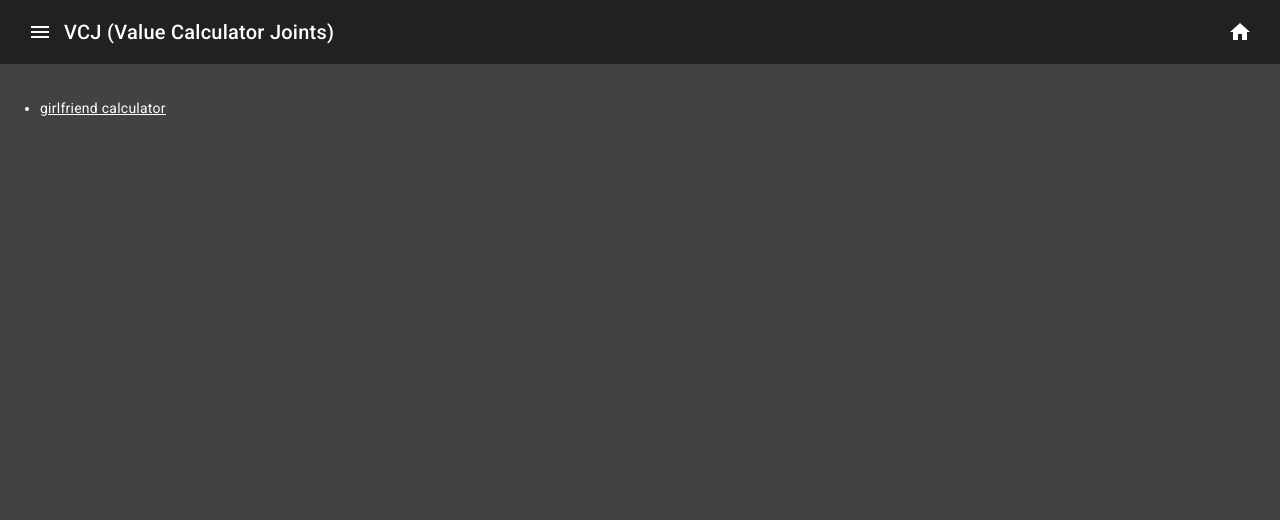
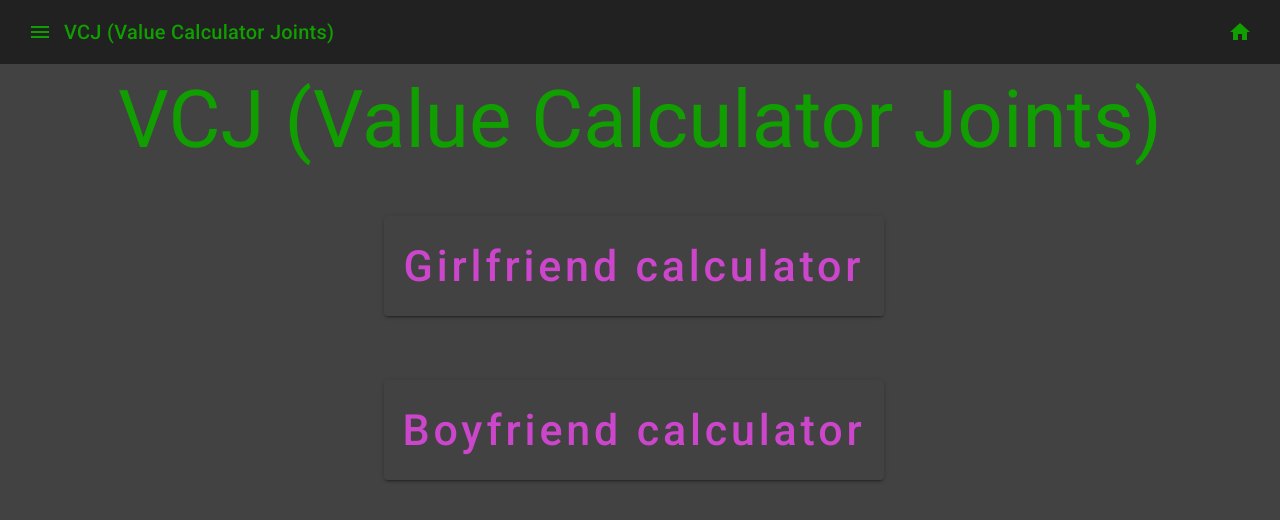
Before and after one commit to Z0ri/VCJ, an Angular app: page / in a window 1280 px wide. Shown: the top 520 px of the page. Built offline with nearby package versions, Linux system fonts and the light colour scheme.

Commit message:
bozza home page e navbar

```diff
--- a/src/app/app.module.ts
+++ b/src/app/app.module.ts
@@ -11,6 +11,7 @@ import {MatSelectModule} from '@angular/material/select';
 import {MatFormFieldModule} from '@angular/material/form-field';
 import { AppRoutingModule } from './app-routing.module';
 import { MatSidenavModule } from '@angular/material/sidenav';
+import {MatMenuModule} from '@angular/material/menu';
 
 import { AppComponent } from './app.component';
 import { GirlfriendComponent } from './girlfriend/girlfriend.component';
@@ -24,7 +25,6 @@ import { FormsModule } from '@angular/forms';
 import { CalculatingComponent } from './calculating/calculating.component';
 import { ResultComponent } from './result/result.component';
 import { HomeComponent } from './home/home.component';
-import { SidenavComponent } from './sidenav/sidenav.component';
 import { ToolbarComponent } from './toolbar/toolbar.component';
 
 
@@ -42,7 +42,6 @@ import { ToolbarComponent } from './toolbar/toolbar.component';
     CalculatingComponent,
     ResultComponent,
     HomeComponent,
-    SidenavComponent,
     ToolbarComponent,
   ],
   imports: [
@@ -58,6 +57,7 @@ import { ToolbarComponent } from './toolbar/toolbar.component';
     MatFormFieldModule,
     FormsModule,
     MatSidenavModule,
+    MatMenuModule
   ],
   providers: [
     provideClientHydration()
--- a/src/app/girlfriend/girlfriend.component.css
+++ b/src/app/girlfriend/girlfriend.component.css
@@ -1,5 +1,4 @@
 #title{
-    color: #109e01;
     font-size: 50px;
     margin-top: 50px;
     margin-bottom: 50px;
@@ -17,6 +16,8 @@ hr{
 /*titoli*/
 label{
     font-size: 20px;
-    font-family: 'Roboto';
-    color: white;
+    color: rgb(203, 70, 203);
 }
+#calculateBtn{
+    color: rgb(203, 70, 203);
+}
--- a/src/app/home/home.component.css
+++ b/src/app/home/home.component.css
@@ -0,0 +1,14 @@
+#title{
+    text-align: center;
+    margin-top: 20px;
+    font-size: 80px;
+    color: #109e01;
+}
+#girlfriendBtn, #boyfriendBtn{
+    margin-top: 5%;
+    margin-left: 30%;
+    height: 100px;
+    width: 500px;
+    font-size: 43px;
+    color: rgb(203, 70, 203);
+}
--- a/src/app/home/home.component.html
+++ b/src/app/home/home.component.html
@@ -1,5 +1,5 @@
 <app-toolbar></app-toolbar>
 <br>
-<ul style="color: white;">
-    <li><a routerLink="girlFriend" style="color: white;">girlfriend calculator</a></li>
-</ul>
+<h1 id="title">VCJ (Value Calculator Joints)</h1>
+<button mat-raised-button id="girlfriendBtn" routerLink="girlFriend">Girlfriend calculator</button>
+<button mat-raised-button id="boyfriendBtn" routerLink="girlFriend">Boyfriend calculator</button>
--- a/src/app/sidenav/sidenav.component.ts
+++ /dev/null
@@ -1,10 +0,0 @@
-import { Component } from '@angular/core';
-
-@Component({
-  selector: 'app-sidenav',
-  templateUrl: './sidenav.component.html',
-  styleUrl: './sidenav.component.css'
-})
-export class SidenavComponent {
-  showFiller = false;
-}
--- a/src/app/toolbar/toolbar.component.css
+++ b/src/app/toolbar/toolbar.component.css
@@ -1,3 +1,10 @@
 .example-spacer {
     flex: 1 1 auto;
 }
+button{
+    color: #109e01;
+}
+span{
+    color: #109e01;
+
+}
--- a/src/app/toolbar/toolbar.component.html
+++ b/src/app/toolbar/toolbar.component.html
@@ -1,6 +1,10 @@
 <mat-toolbar>
-    <button mat-icon-button class="example-icon" aria-label="Example icon-button with menu icon">
+    <button mat-icon-button class="example-icon" [matMenuTriggerFor]="menu" aria-label="Example icon-button with menu icon">
       <mat-icon>menu</mat-icon>
+      <mat-menu #menu="matMenu">
+        <button mat-menu-item>Item 1</button>
+        <button mat-menu-item>Item 2</button>
+      </mat-menu>
     </button>
     <span>VCJ (Value Calculator Joints)</span>
     <span class="example-spacer"></span>
--- a/src/styles.css
+++ b/src/styles.css
@@ -4,4 +4,5 @@ html, body { height: 100%; }
 body {
     margin: 0;
     background-color: #424242;
+    color: #109e01;
 }
```
Also changed, not shown: src/app/sidenav/sidenav.component.css (deleted), src/app/sidenav/sidenav.component.html (deleted).
